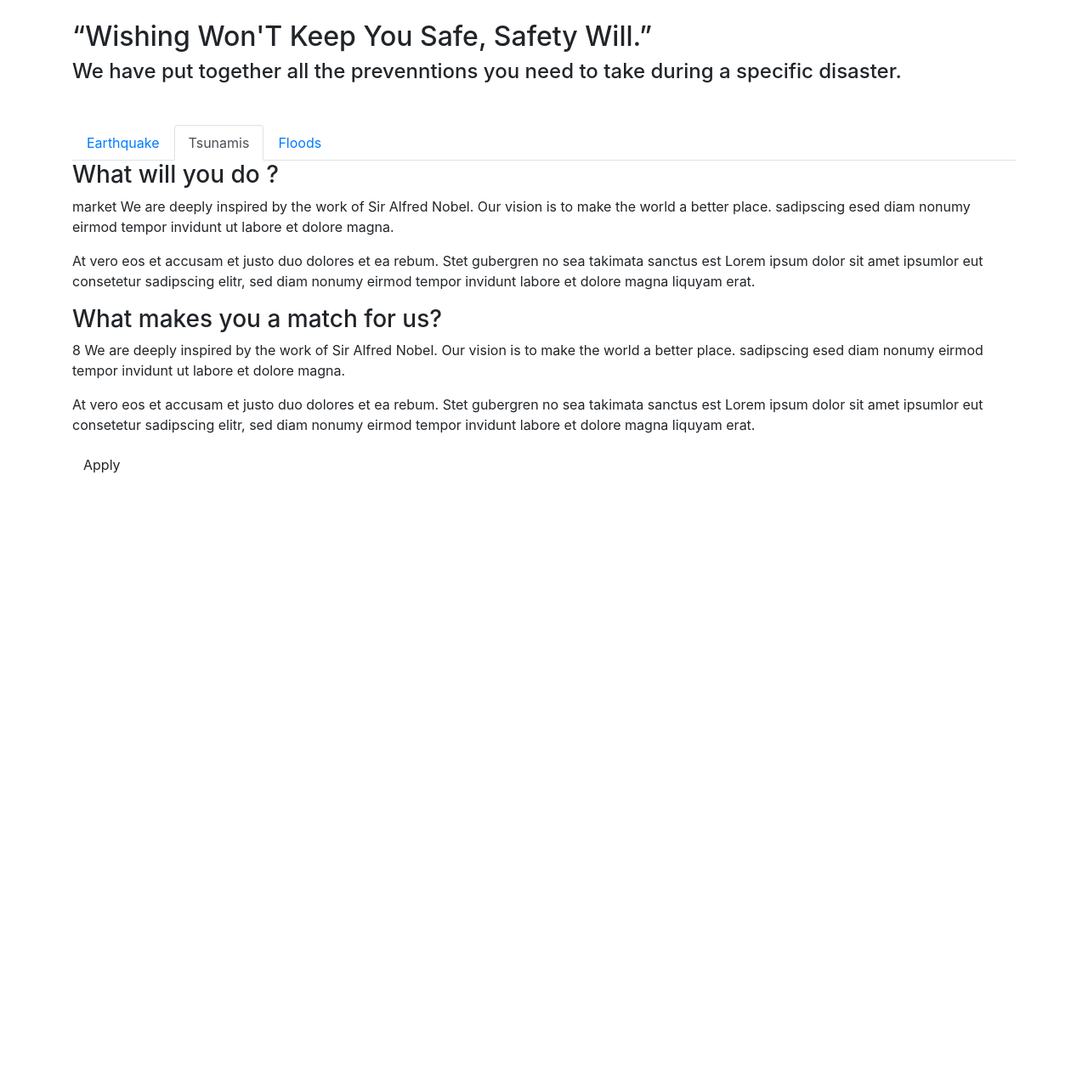
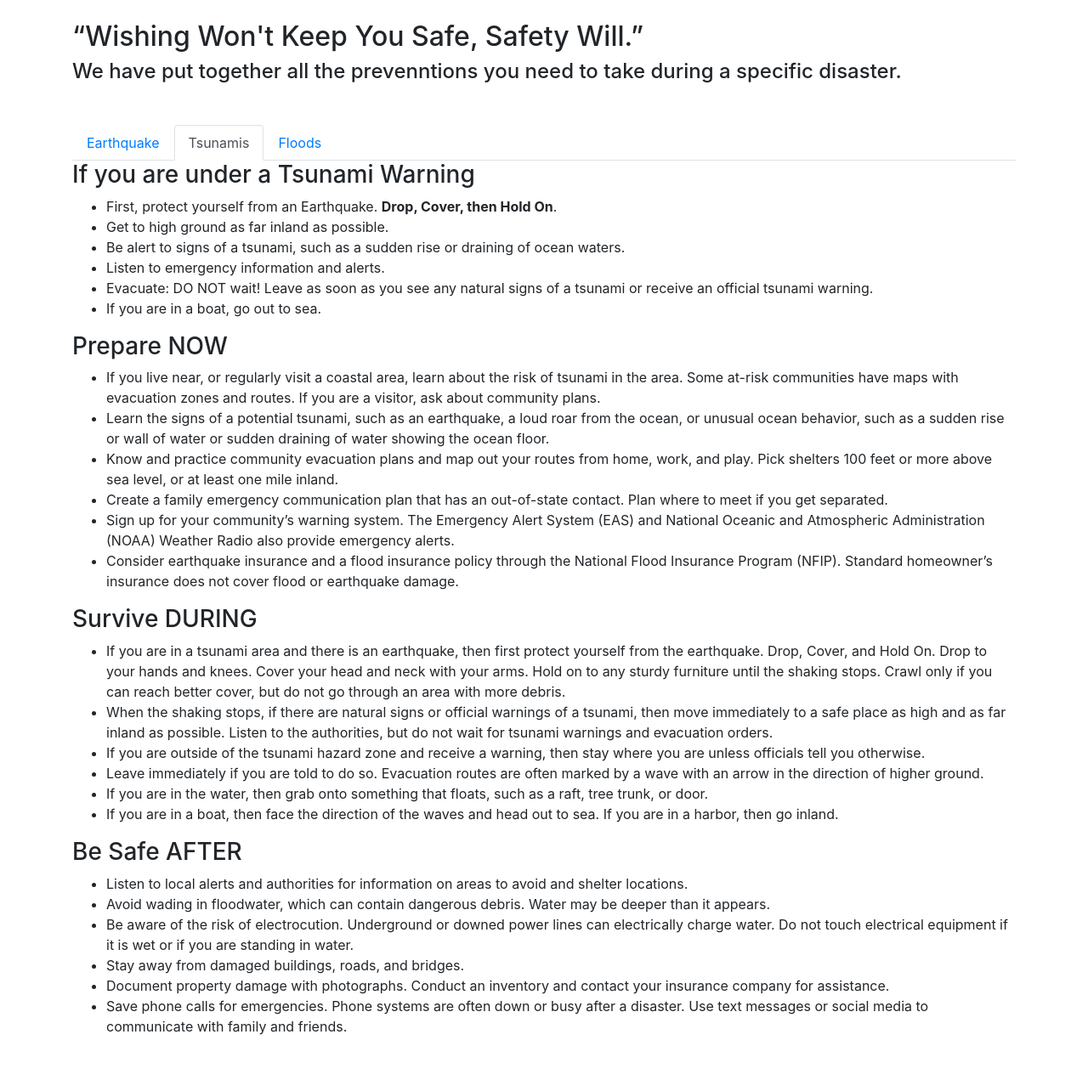
Before and after one commit to myjaa/Life_Guide, a Django app: page / in a window 1280 px wide, after a click on "Tsunamis". Shown: the part 70-1354 px from the top of the page at 85% size. Before the commit the page ends 627 px from the top, so only its background shows below. Run offline with Django 3.2, Linux system fonts and the light colour scheme; some libraries are stand-ins or nearby versions.

Commit message:
Addede preventioon

```diff
--- a/life_guide_project/prevention/templates/preventation/index.html
+++ b/life_guide_project/prevention/templates/preventation/index.html
@@ -7,7 +7,7 @@
         <div class="container">
             <!-- About Us Content -->
             <div class="section-heading mb-5">
-                <h2>“Wishing Won'T Keep You Safe, Safety Will.”  </h2>
+                <h2>“Wishing Won't Keep You Safe, Safety Will.”  </h2>
 
                 <h4>We have put together all the prevenntions you need to take during a specific disaster.</h4>
             </div>
@@ -67,29 +67,70 @@
                                 </ul>
                             </div>
                         </div>
-                        <div class="tab-pane fade show " id="tab-B" role="tabpanel" aria-labelledby="tabB">
+                        <div class="tab-pane fade show " id="tab-E" role="tabpanel" aria-labelledby="tabE">
                             <!-- Tab Content Text -->
                             <div class="tab-content-text">
-                                <h3> What will you do ? </h3>
-                                <p> research At vero eos et accusam et justo duo dolores et ea rebum. Stet gubergren no sea takimata sanctus est Lorem ipsum dolor sit amet ipsumlor eut consetetur sadipscing elitr, sed diam nonumy eirmod tempor invidunt labore et dolore magna liquyam erat.</p>
-                                <h3> What makes you a match for us? </h3>
-                                <p>2 We are deeply inspired by the work of Sir Alfred Nobel. Our vision is to make the world a better place. sadipscing esed diam nonumy eirmod tempor invidunt ut labore et dolore magna.</p>
-                                <p>At vero eos et accusam et justo duo dolores et ea rebum. Stet gubergren no sea takimata sanctus est Lorem ipsum dolor sit amet ipsumlor eut consetetur sadipscing elitr, sed diam nonumy eirmod tempor invidunt labore et dolore magna liquyam erat.</p>
-                                <a href="/home/intern_backend" class="btn uza-btn mt-30">Apply</a>
+                                <h3>If you are under a Tsunami Warning </h3>
+                                <ul><li>First, protect yourself from an Earthquake. <strong>Drop, Cover, then Hold On</strong>.</li>
+                                <li>Get to high ground as far inland as possible.</li>
+                                <li>Be alert to signs of a tsunami, such as a sudden rise or draining of ocean waters.</li>
+                                <li>Listen to emergency information and alerts.</li>
+                                <li>Evacuate: DO NOT wait! Leave as soon as you see any natural signs of a tsunami or receive an official tsunami warning.</li>
+                                <li>If you are in a boat, go out to sea.</li>
+                                </ul>
+                                <h3> Prepare NOW </h3>
+                                <ul><li>If you live near, or regularly visit a coastal area, learn about the risk of tsunami in the area. Some at-risk communities have maps with evacuation zones and routes. If you are a visitor, ask about community plans.</li>
+                                <li>Learn the signs of a potential tsunami, such as an earthquake, a loud roar from the ocean, or unusual ocean behavior, such as a sudden rise or wall of water or sudden draining of water showing the ocean floor.</li>
+                                <li>Know and practice community evacuation plans and map out your routes from home, work, and play. Pick shelters 100 feet or more above sea level, or at least one mile inland.</li>
+                                <li>Create a family emergency communication plan that has an out-of-state contact. Plan where to meet if you get separated.</li>
+                                <li>Sign up for your community’s warning system. The Emergency Alert System (EAS) and National Oceanic and Atmospheric Administration (NOAA) Weather Radio also provide emergency alerts.</li>
+                                <li>Consider earthquake insurance and a flood insurance policy through the National Flood Insurance Program (NFIP). Standard homeowner’s insurance does not cover flood or earthquake damage.</li>
+                                </ul>
+
+                                <h3>Survive DURING</h3>
+                                <ul><li>If you are in a tsunami area and there is an earthquake, then first protect yourself from the earthquake. Drop, Cover, and Hold On. Drop to your hands and knees. Cover your head and neck with your arms. Hold on to any sturdy furniture until the shaking stops. Crawl only if you can reach better cover, but do not go through an area with more debris.</li>
+                                <li>When the shaking stops, if there are natural signs or official warnings of a tsunami, then move immediately to a safe place as high and as far inland as possible. Listen to the authorities, but do not wait for tsunami warnings and evacuation orders.</li>
+                                <li>If you are outside of the tsunami hazard zone and receive a warning, then stay where you are unless officials tell you otherwise.</li>
+                                <li>Leave immediately if you are told to do so. Evacuation routes are often marked by a wave with an arrow in the direction of higher ground.</li>
+                                <li>If you are in the water, then grab onto something that floats, such as a raft, tree trunk, or door.</li>
+                                <li>If you are in a boat, then face the direction of the waves and head out to sea. If you are in a harbor, then go inland.</li>
+                                </ul>
+
+                                <h3>Be Safe AFTER</h3>
+                                <ul><li>Listen to local alerts and authorities for information on areas to avoid and shelter locations.</li>
+                                <li>Avoid wading in floodwater, which can contain dangerous debris. Water may be deeper than it appears.</li>
+                                <li>Be aware of the risk of electrocution. Underground or downed power lines can electrically charge water. Do not touch electrical equipment if it is wet or if you are standing in water.</li>
+                                <li>Stay away from damaged buildings, roads, and bridges.</li>
+                                <li>Document property damage with photographs. Conduct an inventory and contact your insurance company for assistance.</li>
+                                <li>Save phone calls for emergencies. Phone systems are often down or busy after a disaster. Use text messages or social media to communicate with family and friends.</li>
+                                </ul>
+                                <ul>
                             </div>
                         </div>
                         <div class="tab-pane fade show " id="tab-C" role="tabpanel" aria-labelledby="tabC">
                             <!-- Tab Content Text -->
                             <div class="tab-content-text">
-                                <h3> What will you do ? </h3>
-                                <p>Create data tools and processes using statistical methods and models for our Data Science team to analyze trends in diverse data sets that help our users across industries.</p>
-                                <p>Work with Team to delve deep into diverse and unstructured data for driving meaningful insights to build scalable predictive models and scale our work — all while learning a new Python library to better manipulate language inconsistencies and images..</p>
-                                <p>Decode parameters from internal APIs, web scraping, or parsing PDFs as you devise novel ways of searching through the data and drawing correlations and output them in structure.</p>
-                                <h3> What makes you a match for us? </h3>
-                                <p>3 You can fluently work with R or Python and can easily manipulate massive data sets.</p>
-                                <p>You do not prefer writing the same logic of code twice, and love to write scalable, reusable code to process data and know when to use bar charts instead of line charts.</p>
-                                <p>You have some experience of working with big data problems or have a background and strong interest in economics, statistics, mathematics, computer science or related fields.</p>
-                                <a href="/home/intern_datascience" class="btn uza-btn mt-30">Apply</a>
+                                <h3> Before a Flood </h3>
+                                <div class="smartbody text parbase section has-p">
+                                <p>One of the biggest ways to protect yourself and your property is to prepare ahead of time. This includes:</p></div>
+                                <div class="smartbody text parbase has-ul section">
+                                <ul>
+                                <li>Avoid building in a <a href="https://www.nationalgeographic.org/encyclopedia/flood-plain/">floodplain</a>—an area especially prone to flooding during heavy rains.</li>
+                                <li><a href="https://msc.fema.gov/portal/home">If you do live in a floodplain</a>, consider buying flood insurance to help with losses if, and when, a flood occurs.</li>
+                                <li>Construct barriers (levees, beams, floodwalls) to stop floodwater from entering your home. <a href="https://dnr.mo.gov/pubs/pub2217.htm">Sandbags can provide a temporary levee in an emergency</a>.</li>
+                                <li>Seal walls in basements with waterproofing compounds to avoid seepage.</li>
+                                <li>Pay attention to weather forecasts. When heavy rain or storms are forecasted, listen to the radio or television for information on flooding risk.</li>
+                                <li>What’s worse—a flood watch or warning? A watch means flooding is possible. A warning means flooding is occurring or will occur soon.</li>
+                                </ul></div>
+
+                                <h3>During a flood</h3>
+                                <ul>
+                                <li><a href="https://www.nssl.noaa.gov/education/svrwx101/floods/">Avoid low spots</a>, like ditches, basements, or underpasses. These become extremely dangerous during a flash flood.</li>
+                                <li>Do not walk through flooded areas. It can be difficult to tell how deep the water is and what lies underneath the water that could hurt you. Even shallow, moving water can make you fall.</li>
+                                <li>If you have to walk in water, wherever possible, walk where the water is not moving. Use a stick to check the firmness of the ground in front of you.</li>
+                                <li><a href="https://www.ready.gov/floods">Do not drive into flooded areas</a>. Remember: “Turn around, don’t drown.” If floodwaters rise around your car, abandon the car and move to higher ground—only if you can do so safely.</li>
+                                <li>Do not touch electrical equipment if you are wet or standing in water.</li>
+                                </ul>
                             </div>
                         </div>
                         <div class="tab-pane fade show " id="tab-D" role="tabpanel" aria-labelledby="tabD">
```
